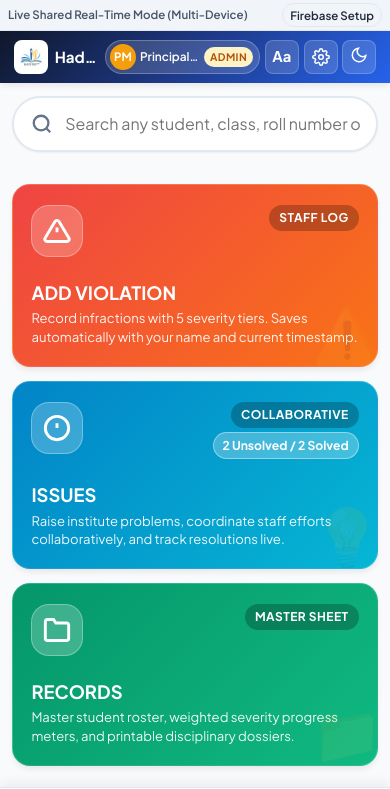
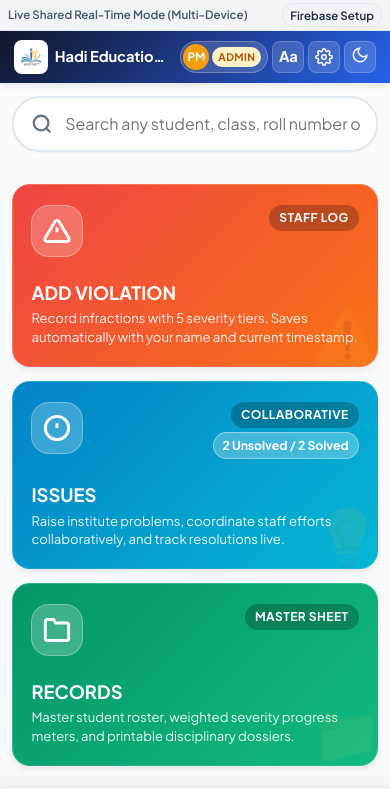
Before and after one commit to muhammadkazim-maker/HES, a plain HTML site: page discipline.html in a window 390 px wide. Shown: the top 789 px of the page. Drawn offline with Linux system fonts and the light colour scheme; a web font is replaced by a local one.

Commit message:
Polish mobile header spacing: full Hadi Education System title visible without truncation

```diff
--- a/assets/css/discipline.css
+++ b/assets/css/discipline.css
@@ -2487,11 +2487,12 @@ body.modal-open {
   }
   .brand-text {
     min-width: 0 !important;
-    flex-shrink: 1 !important;
+    flex: 1 1 auto !important;
     overflow: hidden !important;
   }
   .brand-text h1 {
-    font-size: 0.95rem !important;
+    font-size: 0.92rem !important;
+    font-weight: 700 !important;
     line-height: 1.2 !important;
     margin: 0 !important;
     white-space: nowrap !important;
@@ -2509,7 +2510,7 @@ body.modal-open {
   }
   .brand-text .brand-tag,
   .brand-text .badge {
-    display: none !important; /* Hide secondary tag on mobile to prevent overflow */
+    display: none !important; /* Hide secondary tag on mobile to give full room to institute name */
   }
   .brand-text p {
     display: none !important;
@@ -2517,13 +2518,13 @@ body.modal-open {
   .header-actions {
     display: flex !important;
     align-items: center !important;
-    gap: 0.3rem !important;
+    gap: 0.25rem !important;
     flex-shrink: 0 !important;
   }
   .member-chip {
-    padding: 3px 6px 3px 4px !important;
-    font-size: 0.74rem !important;
-    gap: 4px !important;
+    padding: 2px 6px 2px 2px !important;
+    font-size: 0.72rem !important;
+    gap: 3px !important;
     flex-shrink: 0 !important;
     border-radius: 9999px !important;
   }
@@ -2533,17 +2534,17 @@ body.modal-open {
     font-size: 0.72rem !important;
   }
   .member-name-text {
-    max-width: 60px !important;
-    white-space: nowrap !important;
-    overflow: hidden !important;
-    text-overflow: ellipsis !important;
+    display: none !important; /* On mobile, avatar + role badge is shown to preserve school name space */
   }
   .header-actions .icon-btn {
-    width: 34px !important;
-    height: 34px !important;
-    font-size: 0.95rem !important;
+    width: 32px !important;
+    height: 32px !important;
+    font-size: 0.9rem !important;
     flex-shrink: 0 !important;
     border-radius: 8px !important;
+  }
+  .header-actions button[onclick*="openFontSettingsModal"] {
+    display: none !important; /* Font settings available inside settings modal */
   }
 
   /* 2. Three Main Boxes: Full-width, Tidy Stack */
```
